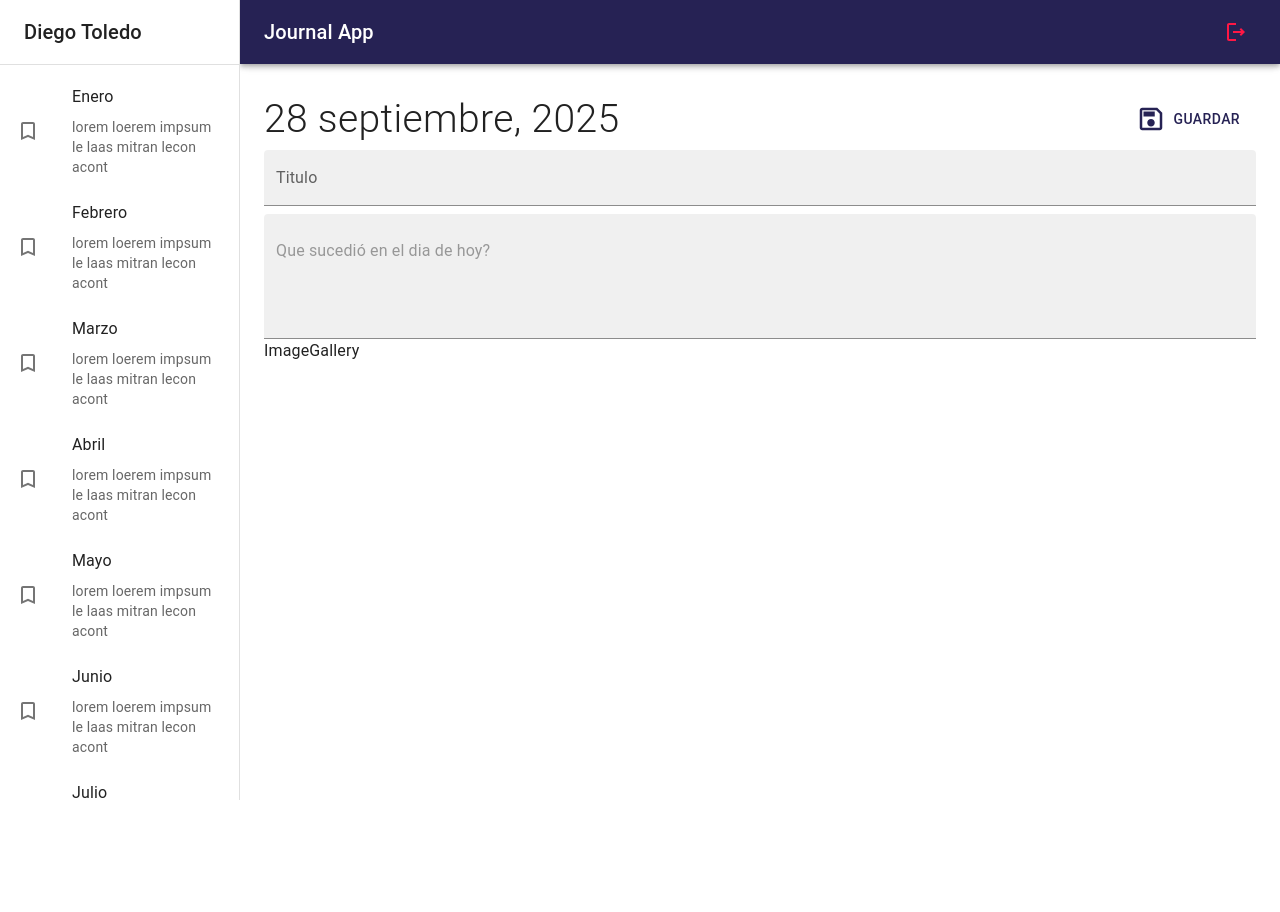
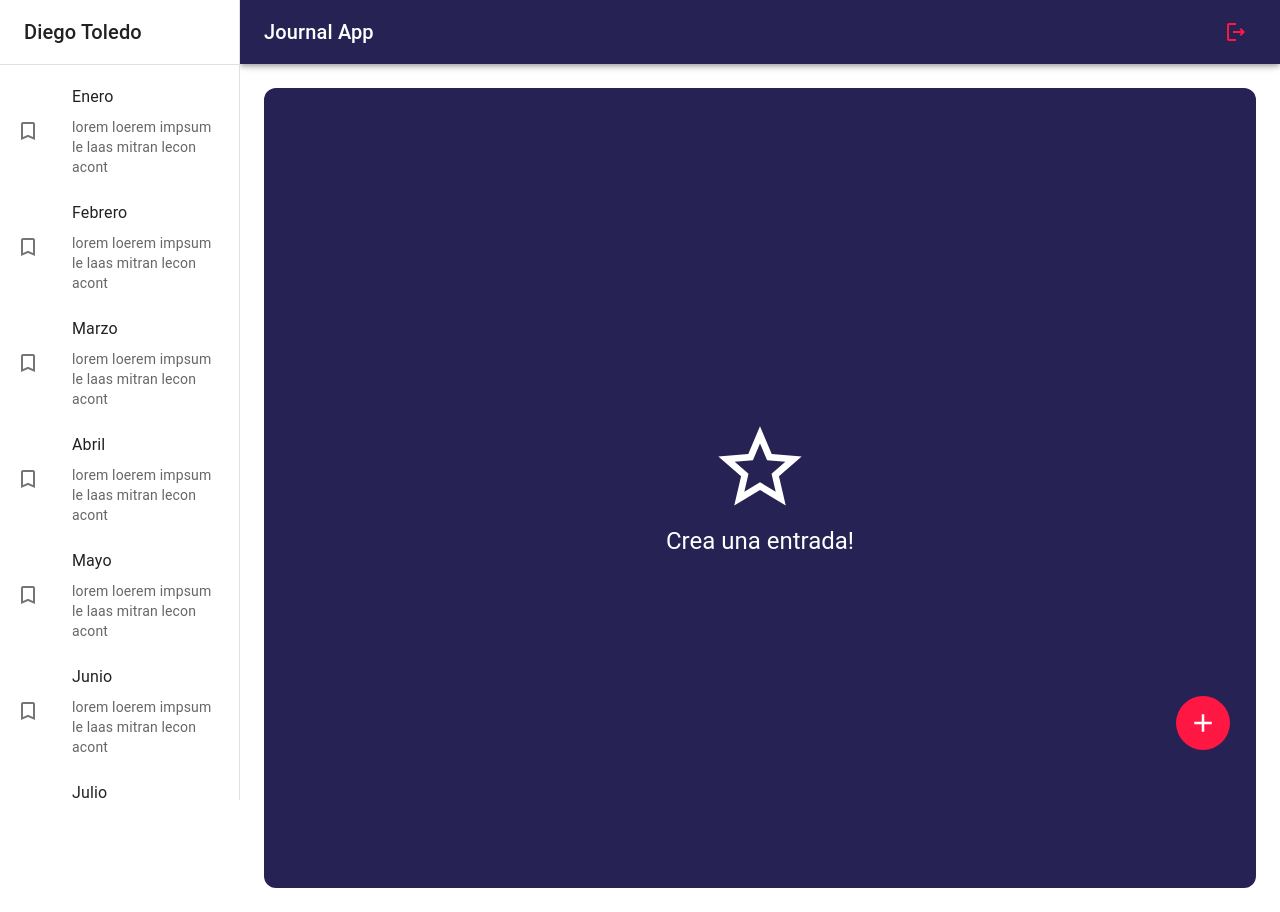
Before and after one commit to diegotoledo13/journalApp, a React (Vite) app: page / in a window 1280 px wide. Before the commit the page ends 800 px from the top, so only its background shows below. Built offline with nearby package versions, Linux system fonts and the light colour scheme.

Commit message:
retomando estudios y retocando cosas

```diff
--- a/src/journal/components/ImageGallery.jsx
+++ b/src/journal/components/ImageGallery.jsx
@@ -1,5 +1,70 @@
-import React from "react";
+import ImageList from "@mui/material/ImageList";
+import ImageListItem from "@mui/material/ImageListItem";
 
 export const ImageGallery = () => {
-  return <div>ImageGallery</div>;
+  return (
+    <ImageList sx={{ width: "100%", height: 500 }} cols={4}>
+      {itemData.map((item) => (
+        <ImageListItem key={item.img}>
+          <img
+            srcSet={`${item.img}?w=164&h=164&fit=crop&auto=format&dpr=2 2x`}
+            src={`${item.img}?w=164&h=164&fit=crop&auto=format`}
+            alt={item.title}
+            loading="lazy"
+          />
+        </ImageListItem>
+      ))}
+    </ImageList>
+  );
 };
+
+const itemData = [
+  {
+    img: "https://images.unsplash.com/photo-1551963831-b3b1ca40c98e",
+    title: "Breakfast",
+  },
+  {
+    img: "https://images.unsplash.com/photo-1551782450-a2132b4ba21d",
+    title: "Burger",
+  },
+  {
+    img: "https://images.unsplash.com/photo-1522770179533-24471fcdba45",
+    title: "Camera",
+  },
+  {
+    img: "https://images.unsplash.com/photo-1444418776041-9c7e33cc5a9c",
+    title: "Coffee",
+  },
+  {
+    img: "https://images.unsplash.com/photo-1533827432537-70133748f5c8",
+    title: "Hats",
+  },
+  {
+    img: "https://images.unsplash.com/photo-1558642452-9d2a7deb7f62",
+    title: "Honey",
+  },
+  {
+    img: "https://images.unsplash.com/photo-1516802273409-68526ee1bdd6",
+    title: "Basketball",
+  },
+  {
+    img: "https://images.unsplash.com/photo-1518756131217-31eb79b20e8f",
+    title: "Fern",
+  },
+  {
+    img: "https://images.unsplash.com/photo-1597645587822-e99fa5d45d25",
+    title: "Mushrooms",
+  },
+  {
+    img: "https://images.unsplash.com/photo-1567306301408-9b74779a11af",
+    title: "Tomato basil",
+  },
+  {
+    img: "https://images.unsplash.com/photo-1471357674240-e1a485acb3e1",
+    title: "Sea star",
+  },
+  {
+    img: "https://images.unsplash.com/photo-1589118949245-7d38baf380d6",
+    title: "Bike",
+  },
+];
--- a/src/journal/pages/JournalPage.jsx
+++ b/src/journal/pages/JournalPage.jsx
@@ -1,12 +1,29 @@
+import { IconButton } from "@mui/material";
 import { JournalLayout } from "../layout/JournalLayout";
 import { NoteView } from "../views";
-//import NothingSelectedView from "../views/NothingSelectedView";
+import NothingSelectedView from "../views/NothingSelectedView";
+import { AddOutlined } from "@mui/icons-material";
 
 export const JournalPage = () => {
   return (
     <JournalLayout>
-      {/*<NothingSelectedView />*/}
-      <NoteView />
+      <NothingSelectedView />
+      {/*<NoteView />*/}
+      <IconButton
+        size="large"
+        sx={{
+          color: "white",
+          backgroundColor: "error.main",
+          ":hover": {
+            backgroundColor: "error.dark",
+          },
+          position: "fixed",
+          right: 50,
+          bottom: 50,
+        }}
+      >
+        <AddOutlined sx={{ fontSize: 30 }} />
+      </IconButton>
     </JournalLayout>
   );
 };
--- a/src/journal/views/NoteView.jsx
+++ b/src/journal/views/NoteView.jsx
@@ -38,7 +38,7 @@
           fullWidth
           multiline
           placeholder="Que sucedió en el dia de hoy?"
-          minRows={4}
+          minRows={5}
         />
       </Grid>
       <ImageGallery />
```
